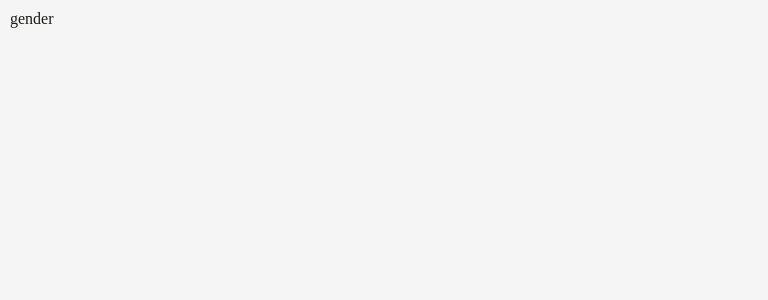
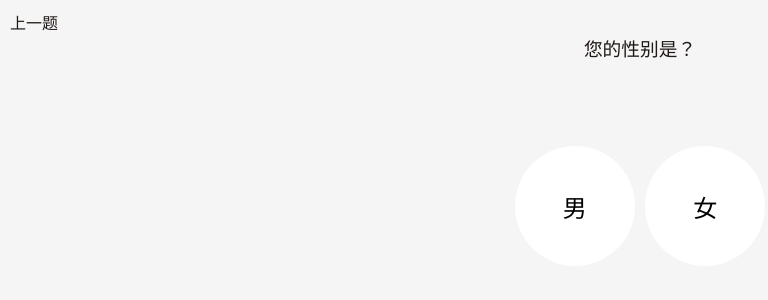
Before and after one commit to fanleqi/Body-Shape-Evaluation, a Vue app: page /gender in a window 1280 px wide. Shown: the top 300 px of the page, without its empty margins (0-768 px from the left). Built offline with nearby package versions, Linux system fonts and the light colour scheme.

Commit message:
feat:性别

```diff
--- a/src/components/gender.vue
+++ b/src/components/gender.vue
@@ -1,15 +1,56 @@
 <template>
-  <div>
-    gender
+  <div class="gender">
+    <div class="back" @click="back">上一题</div>
+    <h3>您的性别是？</h3>
+    <div class="selection" @click="next('/height')">
+      <button>男</button>
+      <button>女</button>
+    </div>
   </div>
 </template>
 
 <script>
-  export default {
-
-  }
+export default {
+  methods: {
+    back() {
+      this.$router.go(-1)
+    },
+    next(path){
+      this.$router.push(path)
+    }
+  },
+}
 </script>
 
 <style lang="scss" scoped>
-
+.gender {
+  h3 {
+    text-align: center;
+    margin-bottom: 85px;
+  }
+  .selection {
+    display: flex;
+    justify-content: space-between;
+    width: 261px;
+    margin-left: auto;
+    margin-right: auto;
+    button {
+      width: 120px;
+      height: 120px;
+      background-color: #fff;
+      border-radius: 50%;
+      border: none;
+      text-align: center;
+      display: block;
+      margin-left: auto;
+      margin-right: auto;
+      margin-bottom: 16px;
+      font-size: 24px;
+      &:active {
+        background: #2a2a2a;
+        color: #fff;
+      }
+    }
+  }
+}
 </style>
--- /dev/null
+++ b/src/components/height.vue
@@ -0,0 +1,21 @@
+<template>
+  <div class="height">
+    <div class="back" @click="back">上一题</div>
+    <h3>height</h3>
+  </div>
+</template>
+
+<script>
+export default {
+  methods: {
+    back() {
+      this.$router.go(-1)
+    },
+    next(path){
+      this.$router.push(path)
+    }
+  },
+}
+</script>
+
+<style lang="scss" scoped></style>
--- a/src/router/index.js
+++ b/src/router/index.js
@@ -16,6 +16,10 @@ const routes = [
   {
     path: '/gender',
     component: () => import('../components/gender.vue')
+  },
+  {
+    path: '/height',
+    component: () => import('../components/height.vue')
   }
 ]
 
```
